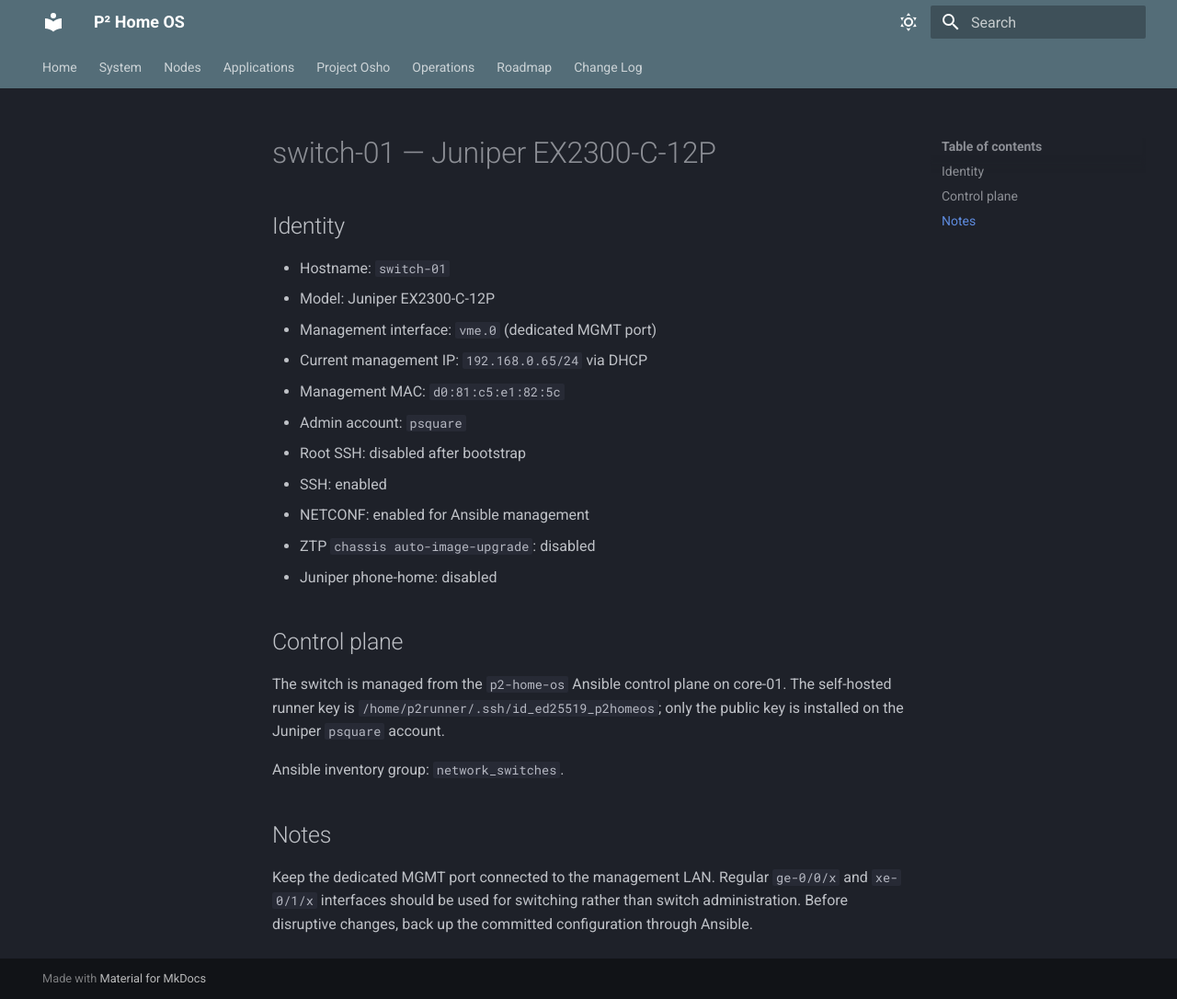
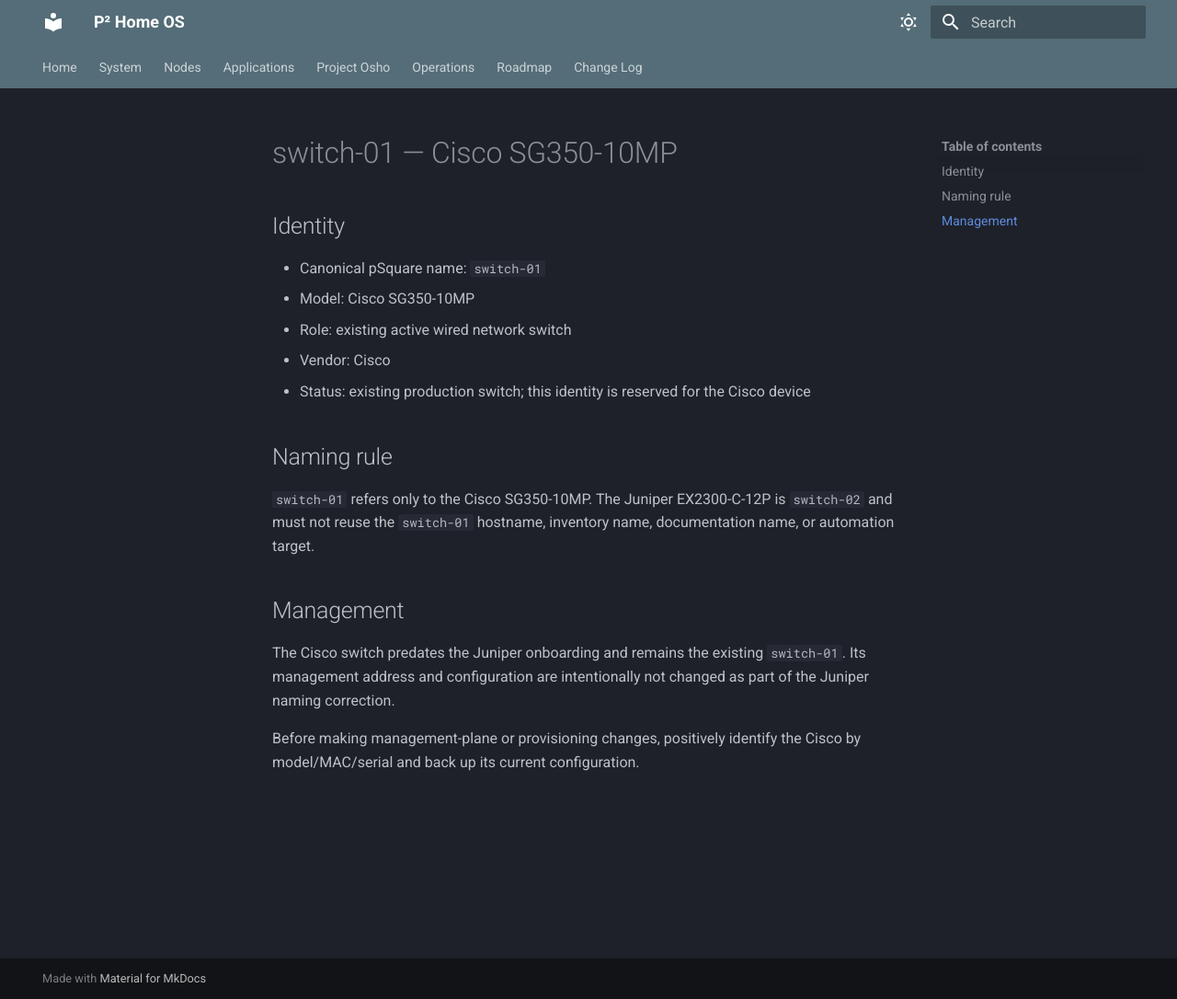
Before and after one commit to prabhat324/p2-home-os, an MkDocs documentation site: the page built from docs/08-maintenance/switch-01.md, in a window 1280 px wide and 1086 px high. Shown: the whole window at 92% size. Built offline with MkDocs 1.6.1 and Material for MkDocs 9.7.7, drawn with Linux system fonts in a browser that asks for light colours.

Commit message:
Restore switch-01 identity to Cisco SG350

```diff
--- a/docs/08-maintenance/switch-01.md
+++ b/docs/08-maintenance/switch-01.md
@@ -1,25 +1,19 @@
-# switch-01 — Juniper EX2300-C-12P
+# switch-01 — Cisco SG350-10MP
 
 ## Identity
 
-- Hostname: `switch-01`
-- Model: Juniper EX2300-C-12P
-- Management interface: `vme.0` (dedicated MGMT port)
-- Current management IP: `192.168.0.65/24` via DHCP
-- Management MAC: `d0:81:c5:e1:82:5c`
-- Admin account: `psquare`
-- Root SSH: disabled after bootstrap
-- SSH: enabled
-- NETCONF: enabled for Ansible management
-- ZTP `chassis auto-image-upgrade`: disabled
-- Juniper phone-home: disabled
+- Canonical pSquare name: `switch-01`
+- Model: Cisco SG350-10MP
+- Role: existing active wired network switch
+- Vendor: Cisco
+- Status: existing production switch; this identity is reserved for the Cisco device
 
-## Control plane
+## Naming rule
 
-The switch is managed from the `p2-home-os` Ansible control plane on core-01. The self-hosted runner key is `/home/p2runner/.ssh/id_ed25519_p2homeos`; only the public key is installed on the Juniper `psquare` account.
+`switch-01` refers only to the Cisco SG350-10MP. The Juniper EX2300-C-12P is `switch-02` and must not reuse the `switch-01` hostname, inventory name, documentation name, or automation target.
 
-Ansible inventory group: `network_switches`.
+## Management
 
-## Notes
+The Cisco switch predates the Juniper onboarding and remains the existing `switch-01`. Its management address and configuration are intentionally not changed as part of the Juniper naming correction.
 
-Keep the dedicated MGMT port connected to the management LAN. Regular `ge-0/0/x` and `xe-0/1/x` interfaces should be used for switching rather than switch administration. Before disruptive changes, back up the committed configuration through Ansible.
+Before making management-plane or provisioning changes, positively identify the Cisco by model/MAC/serial and back up its current configuration.
```
